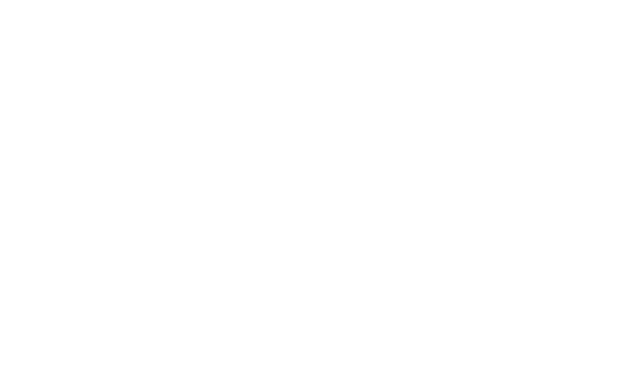
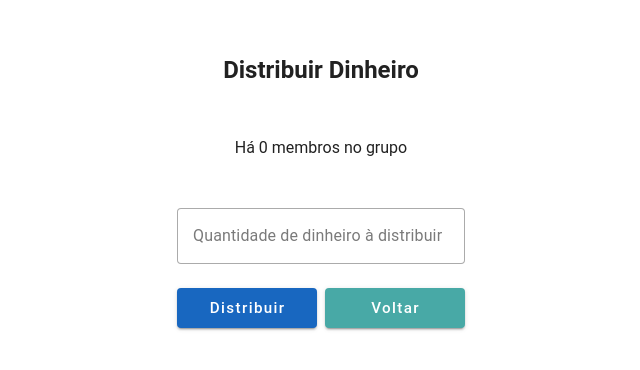
Before and after one commit to LLinden/babaggins, a Vue app in the folder front/: page /distribui-dinheiro in a window 1280 px wide. Shown: the top 370 px of the page, without its empty margins (319-959 px from the left). Built offline with nearby package versions, Linux system fonts and the light colour scheme; no server answers.

Commit message:
Feat: distribuição de dinheiro

```diff
--- a/front/src/views/DistribuiDinheiroView.vue
+++ b/front/src/views/DistribuiDinheiroView.vue
@@ -1,3 +1,120 @@
 <template>
-    <h1></h1>
+    <v-container class="fill-height d-flex flex-column align-center justify-start pt-10">
+        <v-row justify="center" class="mb-6">
+            <v-col cols="12" class="text-center">
+                <h2>Distribuir Dinheiro</h2>
+                <br /><br />
+                <p>Há {{ tamanhoGrupo }} membros no grupo</p>
+            </v-col>
+        </v-row>
+
+        <v-form v-model="valid" @submit.prevent="distribuirDinheiro">
+            <v-row justify="center">
+                <v-col cols="12">
+                    <v-text-field class="input-field" label="Quantidade de dinheiro à distribuir"
+                        v-model="valorDistribuir" :rules="distribuirDinheiroRules" maxlength="50" hide-details="auto"
+                        dense variant="outlined" type="number" min="1" />
+                </v-col>
+            </v-row>
+
+            <v-row justify="center" class="mb-3">
+                <v-col cols="auto" class="d-flex" style="gap: 8px;">
+                    <v-btn color="primary" class="form-button" outlined type="submit">
+                        Distribuir
+                    </v-btn>
+                    <v-btn color="secondary" class="form-button" outlined @click="voltar">
+                        Voltar
+                    </v-btn>
+                </v-col>
+            </v-row>
+        </v-form>
+    </v-container>
 </template>
+
+<script setup>
+import { onMounted, ref } from 'vue'
+import { useRouter } from 'vue-router'
+import axios from 'axios'
+
+const router = useRouter()
+const tamanhoGrupo = ref(0)
+const personagens = ref([])
+const valid = ref(false)
+const valorDistribuir = ref('')
+
+const distribuirDinheiroRules = [
+    v => !!v || 'Valor é obrigatório',
+    v => /^[0-9]+$/.test(v) || 'Somente números inteiros',
+    v => v.length <= 50 || 'Máximo de 50 caracteres',
+]
+
+function voltar() {
+    router.push({ name: 'Home' })
+}
+
+onMounted(async () => {
+    try {
+        const res = await axios.get('http://localhost:3000/personagens')
+        personagens.value = res.data
+        tamanhoGrupo.value = personagens.value.length
+    } catch (error) {
+        console.error('Erro ao buscar personagens:', error)
+        tamanhoGrupo.value = 0
+    }
+})
+
+async function distribuirDinheiro() {
+    if (!valid.value) return
+
+    const valorTotal = parseInt(valorDistribuir.value, 10) // valor digitado no input
+    if (isNaN(valorTotal) || valorTotal <= 0) {
+        alert('Digite um valor válido e positivo.')
+        return
+    }
+
+    try {
+        const res = await axios.get('http://localhost:3000/personagens')
+        const personagens = res.data
+        const quantidade = personagens.length
+        if (quantidade === 0) {
+            alert('Não há personagens para distribuir dinheiro.')
+            return
+        }
+
+        // Divide o valor total pelo número de personagens
+        const valorPorPersonagem = Math.floor(valorTotal / quantidade)
+
+        // Para cada personagem, atualiza o dinheiro somando o valor proporcional
+        for (const personagem of personagens) {
+            await axios.put(`http://localhost:3000/personagens/${personagem.id}/dinheiro`, {
+                valor: valorPorPersonagem
+            })
+        }
+
+        alert(`Dinheiro distribuído: ${valorPorPersonagem} para cada um dos ${quantidade} membros.`)
+        router.push({ name: 'Home' })
+    } catch (error) {
+        alert('Erro ao distribuir dinheiro.')
+        console.error(error)
+    }
+}
+</script>
+
+<style scoped>
+.input-field {
+    width: 100%;
+}
+
+.form-button {
+    min-width: 140px;
+    min-height: 40px;
+    font-size: 0.95rem;
+    text-transform: none;
+    padding: 6px 12px;
+}
+
+.v-row {
+    flex: none;
+    margin-top: 0px;
+}
+</style>
```
Also changed, not shown: 1 other file (tests, documents, lock files or other folders).
